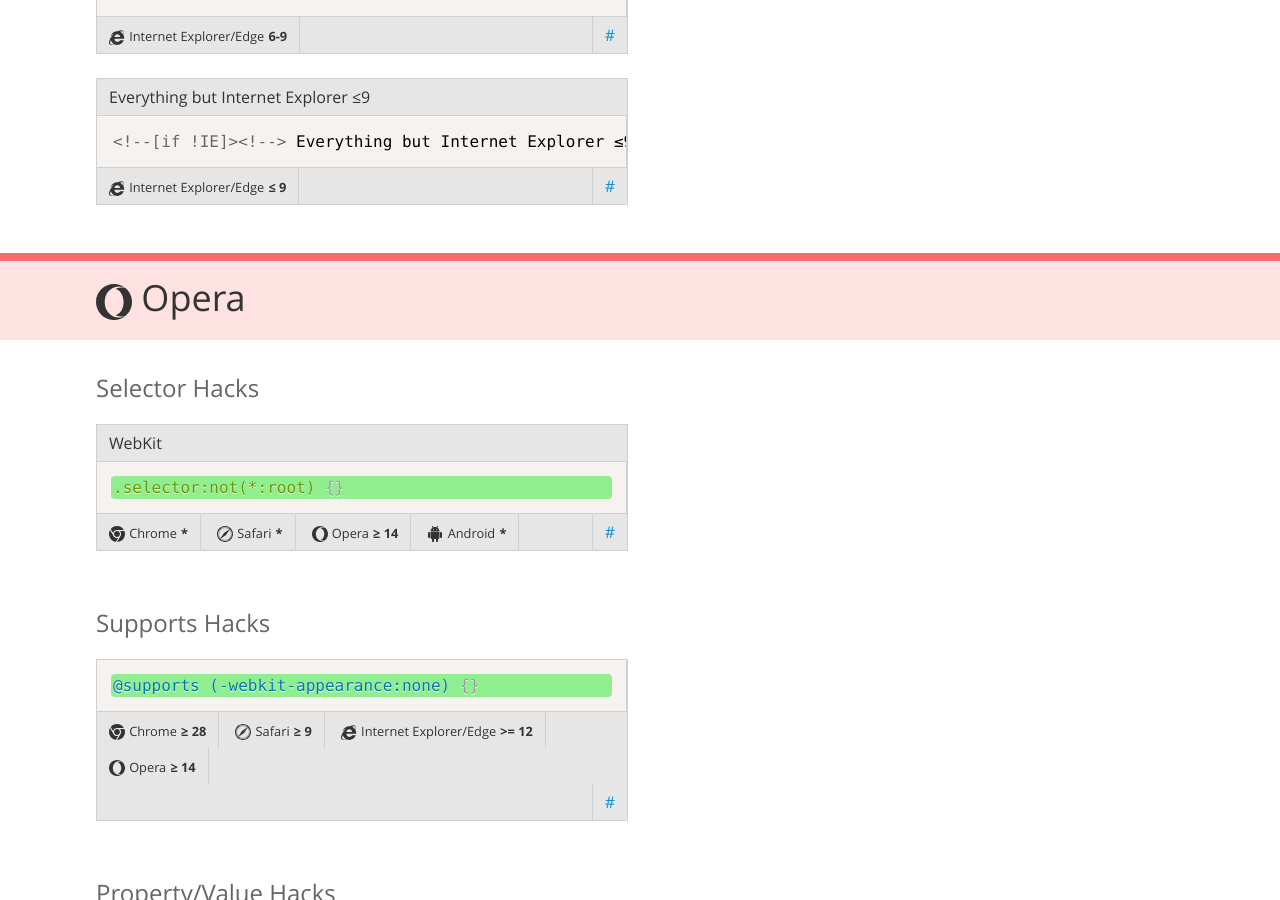
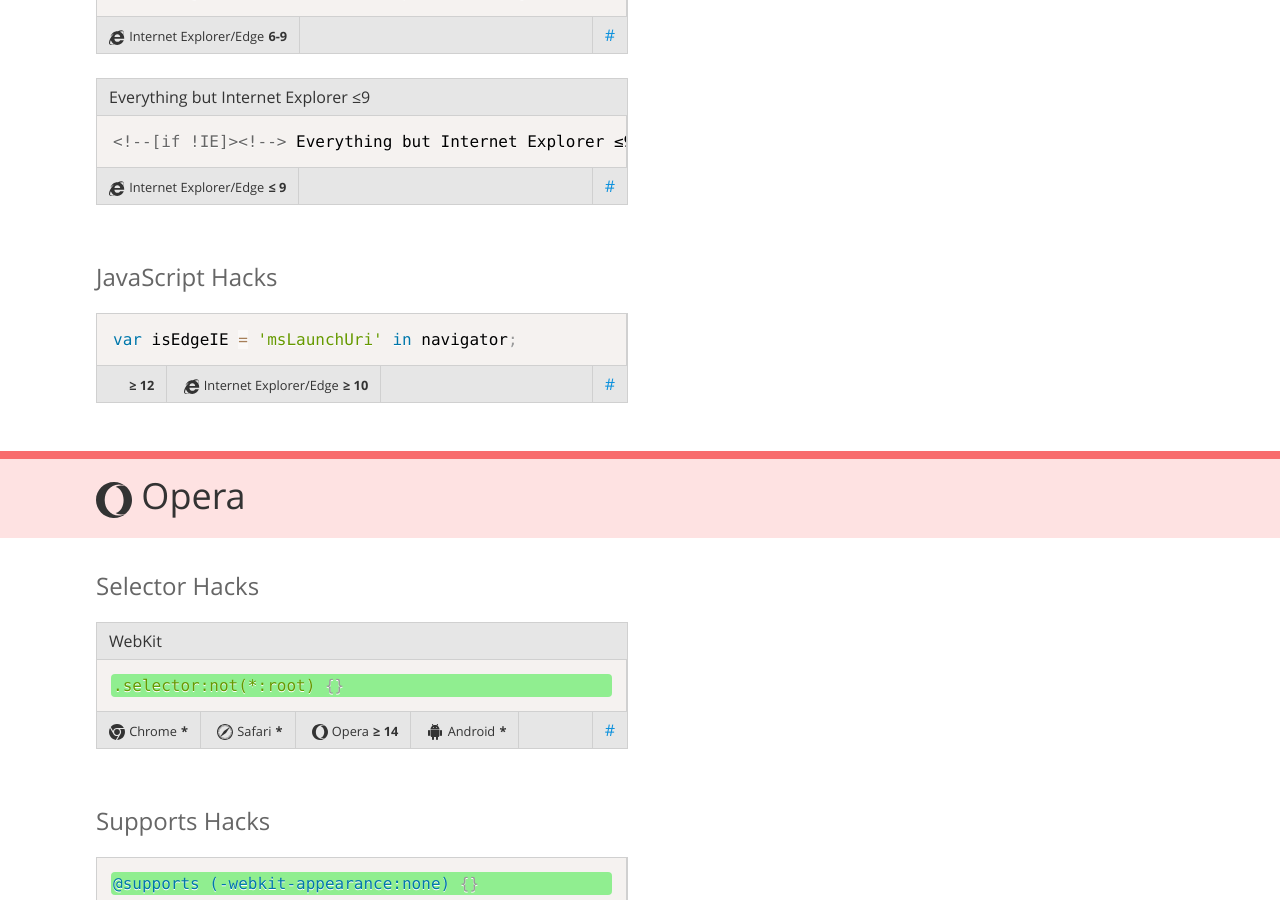
Before and after one commit to 4ae9b8/browserhacks, a Jekyll site: the page built from index.html, in a window 1280 px wide and 900 px high, scrolled down 11153 px. Built offline with Jekyll 4.4.1, drawn with Linux system fonts in a browser that asks for light colours; some web fonts are replaced; comment, search, counter and statistics services are not loaded.

Commit message:
Edge 12+ and IE 10+ JavaScript hack

```diff
--- a/_data/hacks.json
+++ b/_data/hacks.json
@@ -2183,5 +2183,28 @@
     ],
     "id": "70b623e6ee3d3af7c3ca68b71c5fb29f",
     "jshint": ""
+  },
+  {
+    "type": "javascript",
+    "browsers": {
+      "edge": {
+        "version": "12+",
+        "humanVersion": "≥ 12",
+        "legacy": false
+      },
+      "ie": {
+        "version": "10+",
+        "humanVersion": "≥ 10",
+        "legacy": false
+      }
+    },
+    "label": "",
+    "language": "javascript",
+    "code": [
+      "var isEdgeIE = 'msLaunchUri' in navigator;"
+    ],
+    "test": [
+      "'msLaunchUri' in navigator"
+    ]
   }
 ]
```
